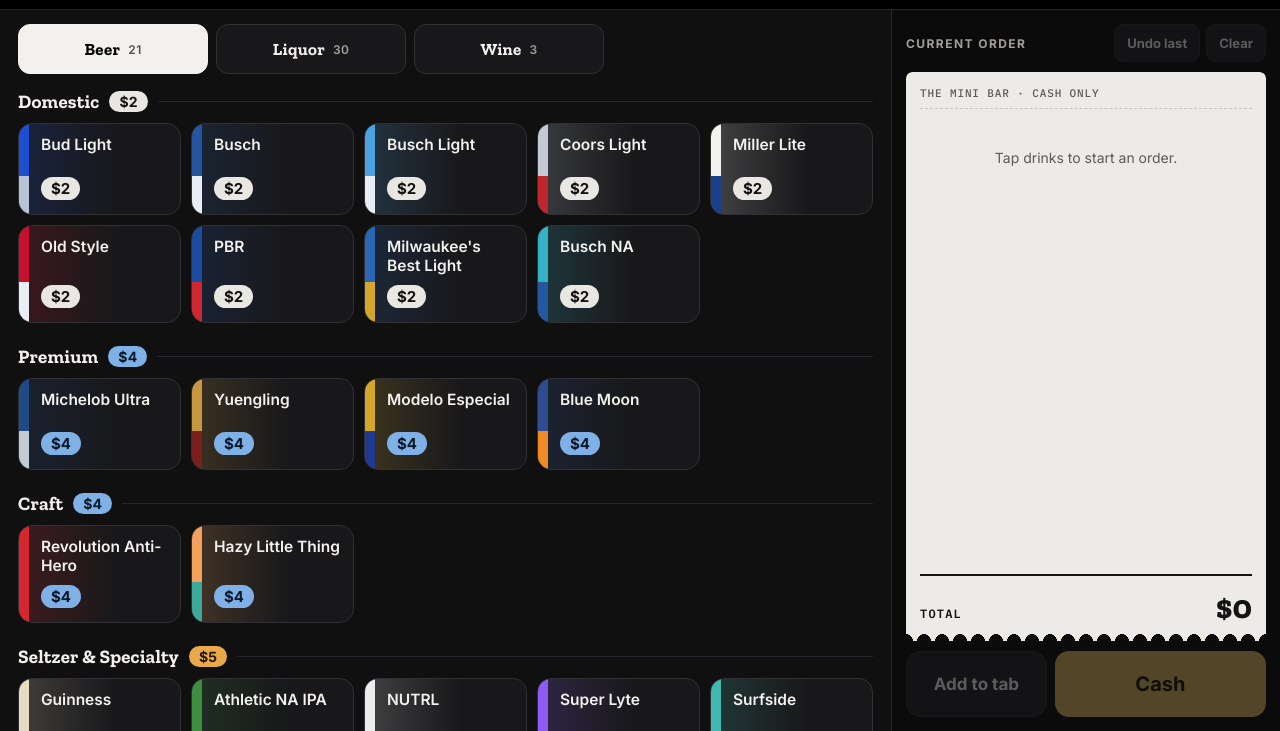
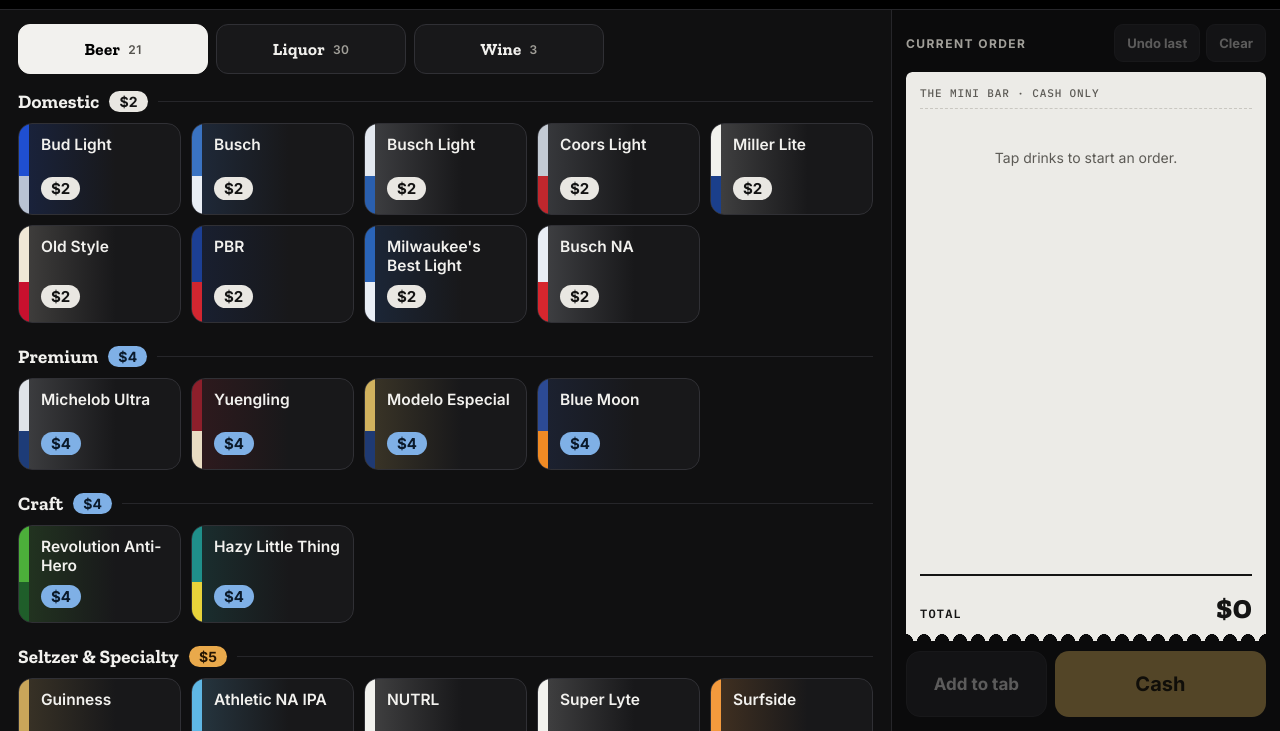
Before and after one commit to Imprez25/theminibar-pos, a plain HTML site: page index.html in a window 1280 px wide. Shown: the part 69-800 px from the top of the page. Drawn offline with nearby package versions, Linux system fonts and the light colour scheme.

Commit message:
Deploy minibar-v8 (c26988b)

```diff
--- a/index.html
+++ b/index.html
@@ -1092,27 +1092,28 @@ document.addEventListener("visibilitychange",()=>{ if (document.visibilityState=
    second off for one color. Items not listed here show a plain tile. Colors are fixed hex
    values from this list, never from imported data. */
 const BRAND_COLORS = {
-  "bud light": ["#1f4fd1", "#b9c3d3"],
-  "busch": ["#2457a0", "#e9eef5"],
-  "busch light": ["#4aa3e0", "#e9eef5"],
-  "busch na": ["#35b2c4", "#2457a0"],
-  "coors light": ["#c3cad3", "#c0272d"],
-  "miller lite": ["#f2f2ee", "#1b3f8b"],
-  "old style": ["#c8102e", "#e9eef5"],
-  "pbr": ["#1a4ca0", "#d22630"],
-  "milwaukees best light": ["#2b66b5", "#d4a72c"],
-  "michelob ultra": ["#1f4a86", "#c3cad3"],
-  "yuengling": ["#c8963e", "#7a1e1e"],
-  "modelo especial": ["#d4a72c", "#1f3a93"],
-  "blue moon": ["#2e4c8f", "#f08a24"],
-  "revolution anti-hero": ["#d6262e"],
-  "hazy little thing": ["#f4a259", "#3ba99c"],
-  "guinness": ["#e8dcc0", "#c9a23a"],
-  "athletic na ipa": ["#3e8e41", "#f28c28"],
-  "nutrl": ["#ececec", "#e0457b"],
-  "super lyte": ["#8e5cf5"],
-  "surfside": ["#3fb8af", "#f6d365"],
-  "carbliss": ["#f5a3c7", "#7ac7e8"]
+  // Checked against current can photos, Nov 2026. [main, second]
+  "bud light": ["#1f4fd1", "#b9c3d3"],            // royal blue, silver
+  "busch": ["#3a73c2", "#e9eef5"],                // blue, white mountains
+  "busch light": ["#e3e8ef", "#2a5fae"],          // silver-white, blue
+  "busch na": ["#e9eef5", "#d7262e"],             // white, red "NA"
+  "coors light": ["#c3cad3", "#c0272d"],          // silver, red script
+  "miller lite": ["#f2f2ee", "#1b3f8b"],          // white, blue "Lite"
+  "old style": ["#efe7d6", "#c8102e"],            // cream, red banner
+  "pbr": ["#1c3f94", "#d22630"],                  // blue, red ribbon
+  "milwaukees best light": ["#2a64b8", "#e9eef5"],// blue, white
+  "michelob ultra": ["#dfe3e8", "#1d3c78"],       // silver-white, navy
+  "yuengling": ["#8d1f2b", "#e9dcc3"],            // maroon, cream label
+  "modelo especial": ["#d1b25e", "#1f3a73"],      // gold, navy
+  "blue moon": ["#2c4a94", "#f08a24"],            // blue, orange
+  "revolution anti-hero": ["#4caf3a", "#1f5e2a"], // bright green, dark green
+  "hazy little thing": ["#1f8f8a", "#e8d33a"],    // teal, yellow
+  "guinness": ["#c9a65a"],                        // gold harp (black can)
+  "athletic na ipa": ["#5fb7e5", "#f2c230"],      // sky blue, yellow
+  "nutrl": ["#f2f2ee", "#f2d33c"],                // white, flavor (varies)
+  "super lyte": ["#f2f2ee", "#f07a5a"],           // white, flavor (varies)
+  "surfside": ["#f39a3d", "#6a4bb5"],             // sunset orange, purple
+  "carbliss": ["#f2f2ee", "#c43b5a"]              // white, flavor (varies)
 };
 const brandColors = name => BRAND_COLORS[String(name||"").toLowerCase().replace(/[’'`]/g,"").replace(/\s+/g," ").trim()] || null;
 
--- a/sw.js
+++ b/sw.js
@@ -1,5 +1,5 @@
 /* Mini Bar POS offline cache. Bump VERSION whenever you upload new files. */
-const VERSION = "minibar-v7";
+const VERSION = "minibar-v8";
 const CORE = ["./", "./index.html", "./logo.png", "./manifest.webmanifest", "./apple-touch-icon.png", "./icon-192.png", "./icon-512.png", "./xlsx.mini.min.js"];
 self.addEventListener("install", e => { e.waitUntil(caches.open(VERSION).then(c => c.addAll(CORE)).then(() => self.skipWaiting())); });
 self.addEventListener("activate", e => { e.waitUntil(caches.keys().then(keys => Promise.all(keys.filter(k => k !== VERSION).map(k => caches.delete(k)))).then(() => self.clients.claim())); });
```
